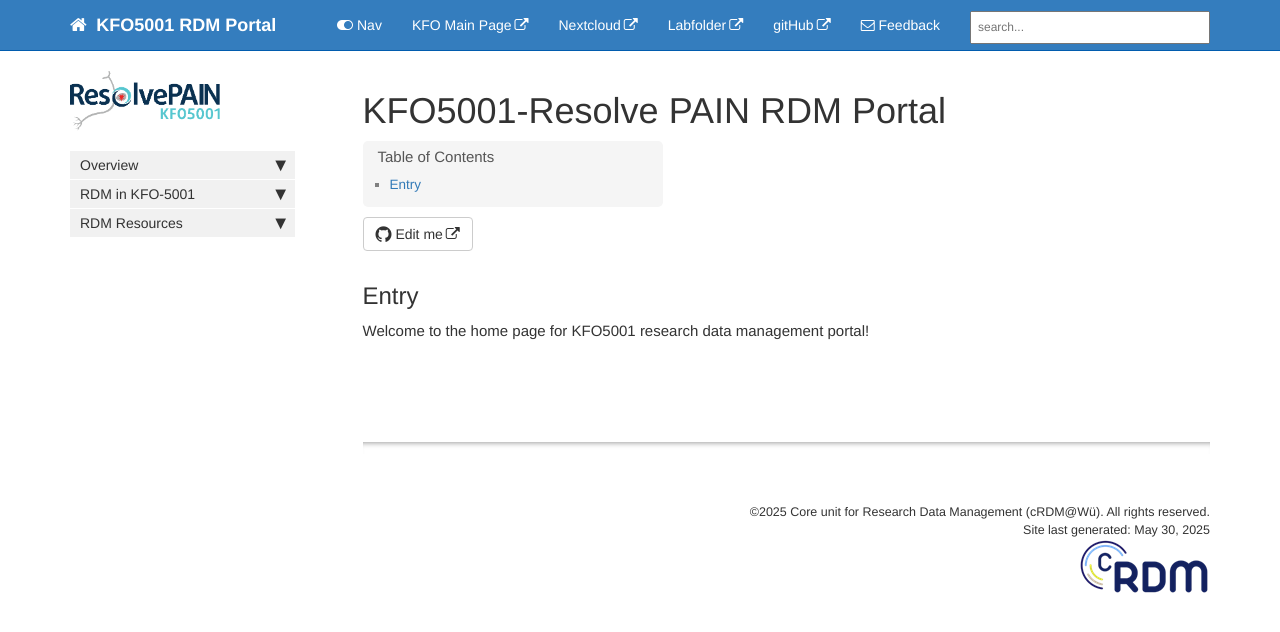
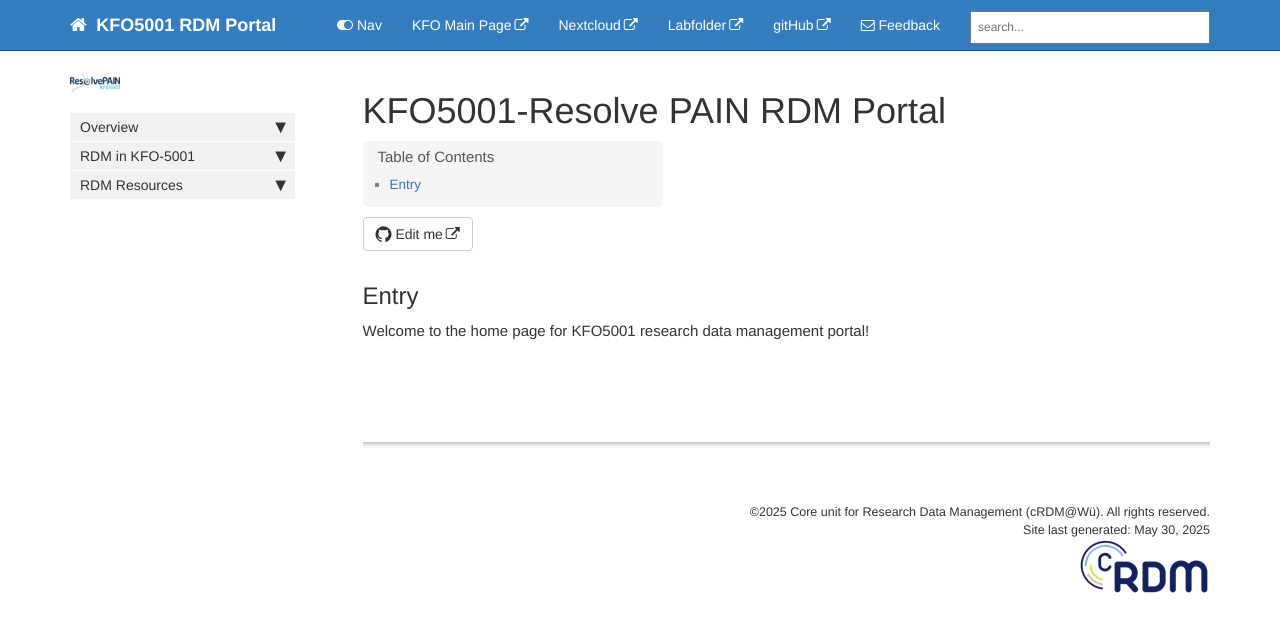
Before and after one commit to CoreUnitRDM/kfo5001-RDM-page, a Jekyll site: the page built from index.md, in a window 1280 px wide. Shown: the top 632 px of the page. Built offline with Jekyll 4.4.1, drawn with Linux system fonts in a browser that asks for light colours; comment, search, counter and statistics services are not loaded.

Commit message:
Update sidebar.html

```diff
--- a/_includes/sidebar.html
+++ b/_includes/sidebar.html
@@ -6,7 +6,7 @@
       <img src="images/kfo-logo.png"
      alt="KFO5001 Logo"
      class="logo-img"
-     style="width:150px; height:auto;">
+     style="width:50px; height:auto;">
   </div>
   <li class="sidebarTitle">{{sidebar[0].product}} {{sidebar[0].version}}</li>
   {% for entry in sidebar %}
```
